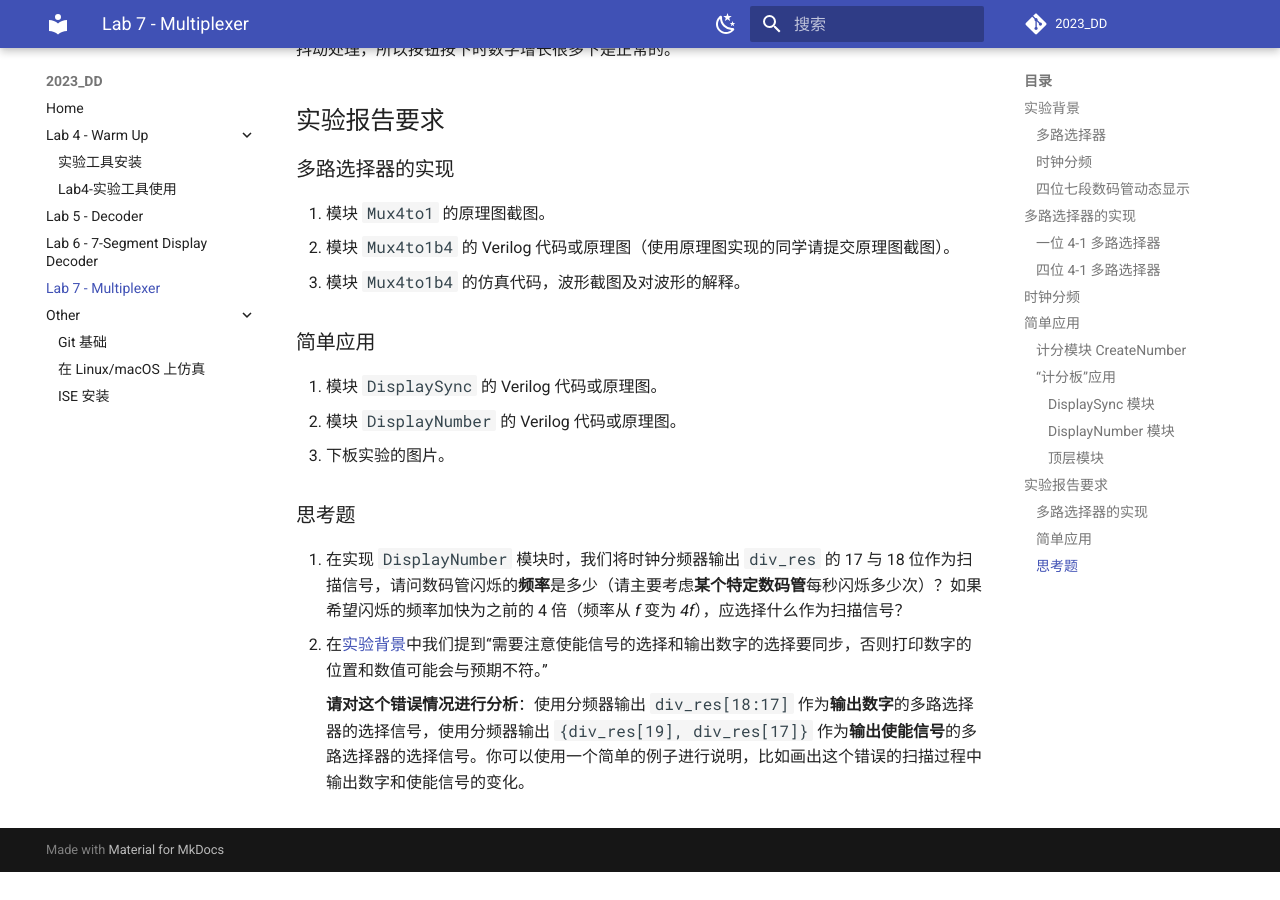
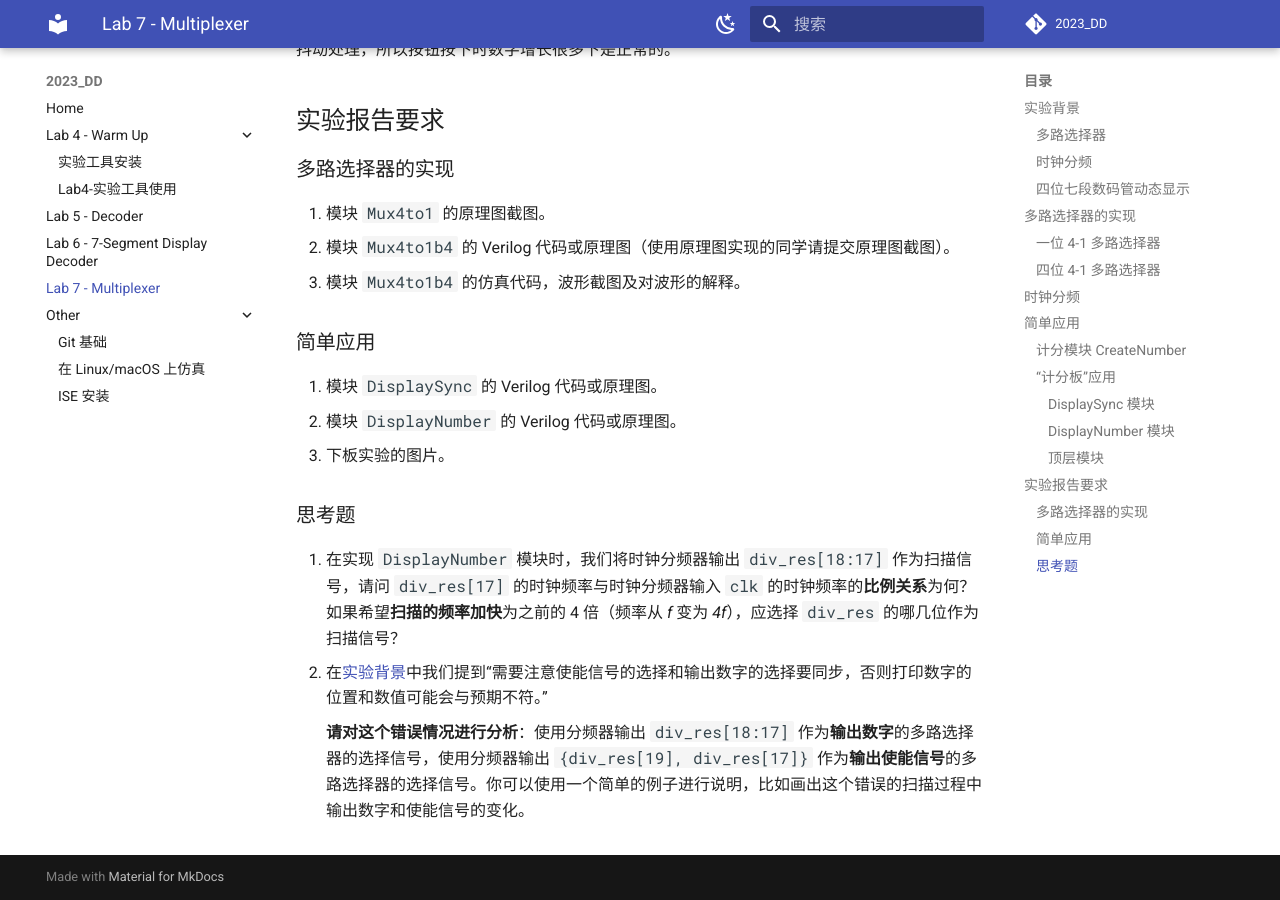
Before and after one commit to Guahao31/2023_DD, an MkDocs documentation site: the page built from docs/lab7/multiplexer.md, in a window 1280 px wide and 900 px high, scrolled down 5433 px. Built offline with MkDocs 1.6.1 and Material for MkDocs 9.7.7, drawn with Linux system fonts in a browser that asks for light colours; a script that is not in the unit is left out; comment, search, counter and statistics services are not loaded; before the commit the page ends 6305 px from its top, so only the background shows below that.

Commit message:
update: 修改TP

```diff
--- a/docs/lab7/multiplexer.md
+++ b/docs/lab7/multiplexer.md
@@ -224,7 +224,7 @@ module DisplayNumber(
 
 ### 思考题
 
-1. 在实现 `DisplayNumber` 模块时，我们将时钟分频器输出 `div_res` 的 17 与 18 位作为扫描信号，请问数码管闪烁的**频率**是多少（请主要考虑**某个特定数码管**每秒闪烁多少次）？如果希望闪烁的频率加快为之前的 4 倍（频率从 *f* 变为 *4f*），应选择什么作为扫描信号？
+1. 在实现 `DisplayNumber` 模块时，我们将时钟分频器输出 `div_res[18:17]` 作为扫描信号，请问 `div_res[17]` 的时钟频率与时钟分频器输入 `clk` 的时钟频率的**比例关系**为何？如果希望**扫描的频率加快**为之前的 4 倍（频率从 *f* 变为 *4f*），应选择 `div_res` 的哪几位作为扫描信号？
 2. 在[实验背景](#background-sync-display)中我们提到“需要注意使能信号的选择和输出数字的选择要同步，否则打印数字的位置和数值可能会与预期不符。”
 
     **请对这个错误情况进行分析**：使用分频器输出 `div_res[18:17]` 作为**输出数字**的多路选择器的选择信号，使用分频器输出 `{div_res[19], div_res[17]}` 作为**输出使能信号**的多路选择器的选择信号。你可以使用一个简单的例子进行说明，比如画出这个错误的扫描过程中输出数字和使能信号的变化。
```
